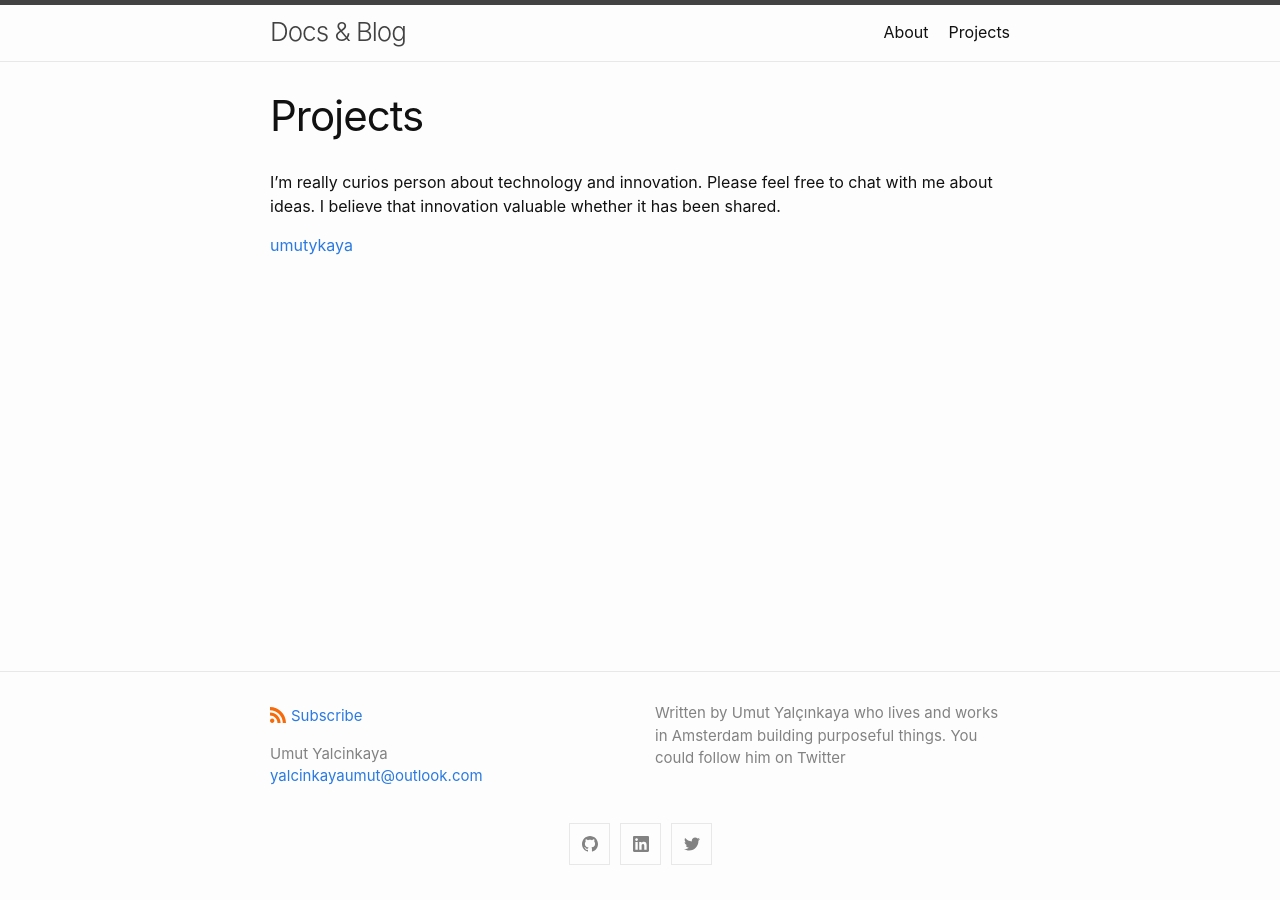
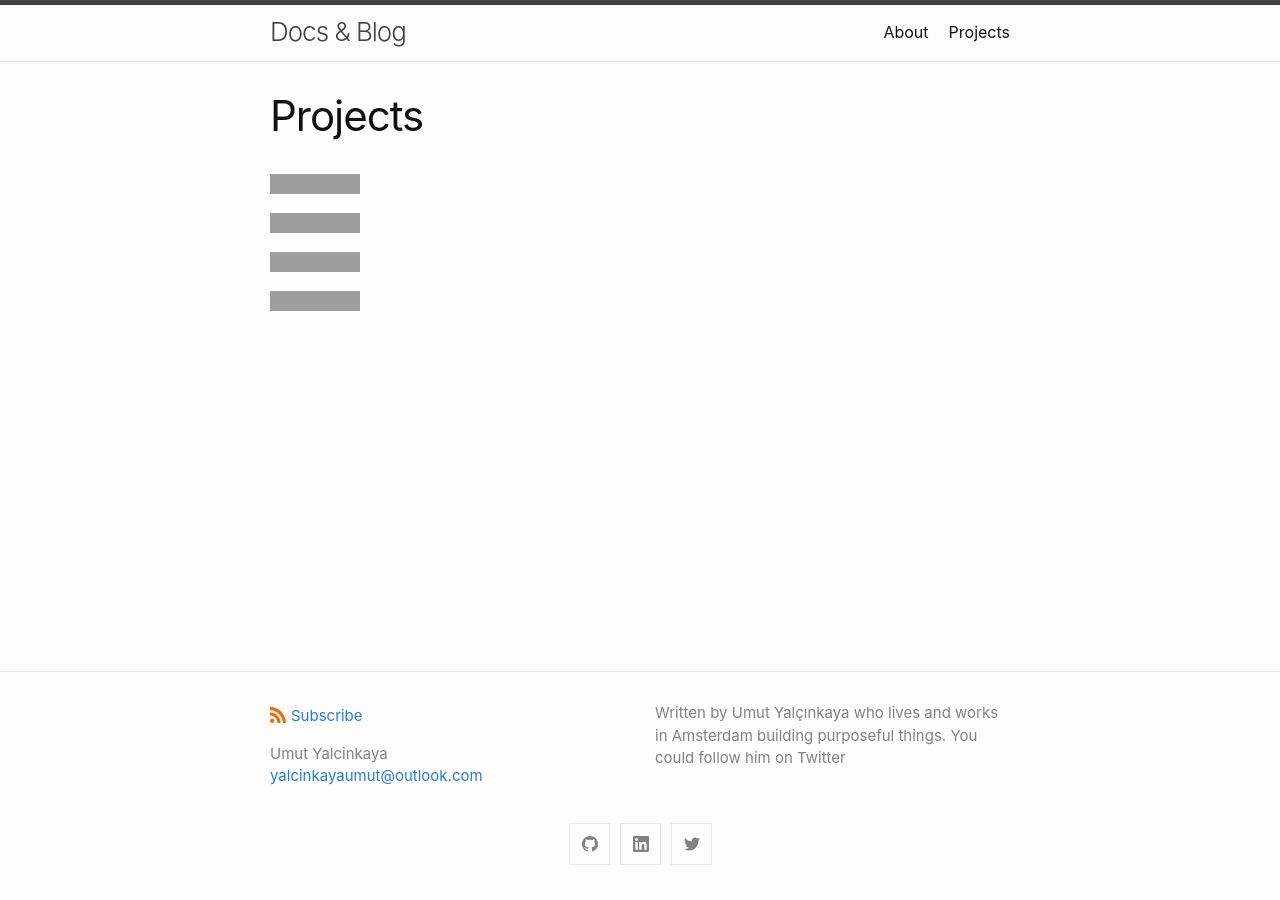
Before and after one commit to oykuykaya/jekyll-starter, a Jekyll site: the page built from projects.md, in a window 1280 px wide. Built offline with Jekyll 4.4.1, drawn with Linux system fonts in a browser that asks for light colours; grey boxes are pictures that could not be loaded.

Commit message:
project badges added

```diff
--- a/projects.md
+++ b/projects.md
@@ -4,9 +4,10 @@ title: Projects
 permalink: /projects/
 ---
 
-I'm really curios person about technology and innovation. Please feel free to chat with me about ideas. I believe that innovation valuable whether it has been shared.
+[![TypeScript](https://img.shields.io/badge/--3178C6?logo=typescript&logoColor=ffffff)](https://www.typescriptlang.org/)
 
-[umutykaya](https://github.com/umutykaya)
+[![JavaScript](https://img.shields.io/badge/--F7DF1E?logo=javascript&logoColor=000)](https://www.javascript.com/)
 
+[![Made withJupyter](https://img.shields.io/badge/Made%20with-Jupyter-orange?style=for-the-badge&logo=Jupyter)](https://jupyter.org/try)
 
-[jekyll-organization]: https://github.com/jekyll
+[![made-with-python](https://img.shields.io/badge/Made%20with-Python-1f425f.svg)](https://www.python.org/)
```
